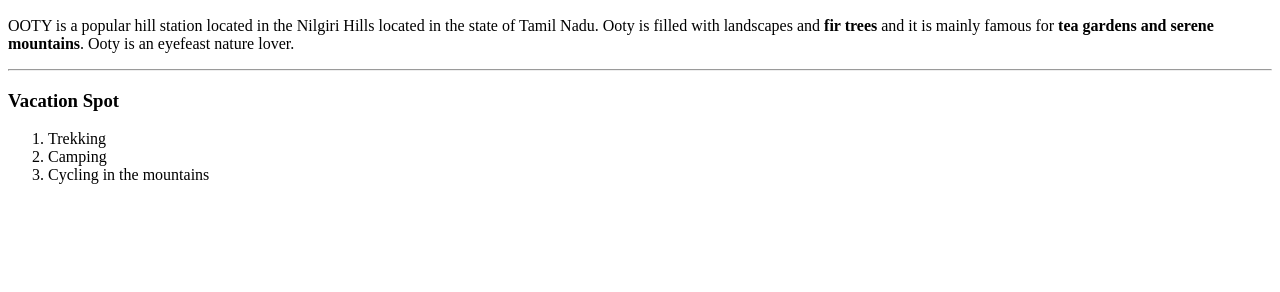
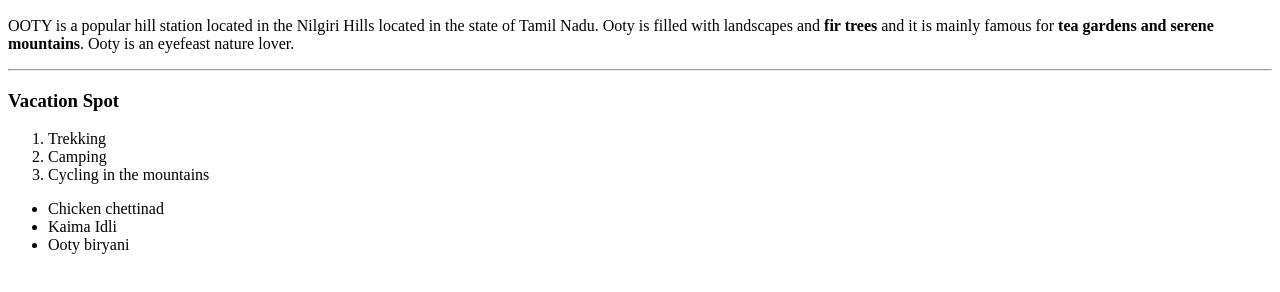
Before and after one commit to 44-563-WebApps-F23/44563-webapps-f23-assignment3-kumarchandu21, a plain HTML site: page index.html in a window 1280 px wide. Shown: the part 110-402 px from the top of the page. Drawn offline with Linux system fonts and the light colour scheme.

Commit message:
added an unorderlist

```diff
--- a/index.html
+++ b/index.html
@@ -18,5 +18,10 @@
             <li> Camping </li>
             <li>Cycling in the mountains</li>
             </ol>
+            <ul>
+                <li>Chicken chettinad</li>
+                <li> Kaima Idli</li>
+                <li>Ooty biryani</li>
+            </ul>
     </body>
 </html>
```
